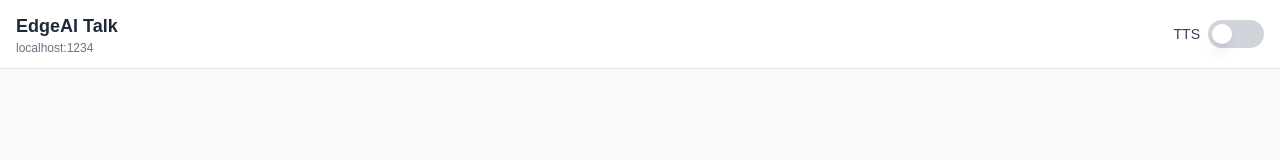
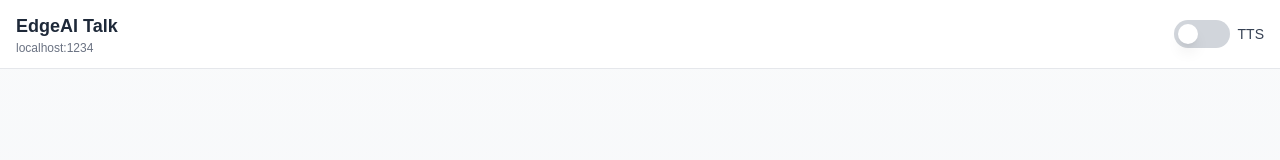
Before and after one commit to Takashi-Matsumura/edgeai-talk, a Next.js app: page / in a window 1280 px wide. Shown: the top 160 px of the page. Built offline with nearby package versions, Linux system fonts and the light colour scheme.

Commit message:
Move TTS label to right side of toggle

```diff
--- a/app/page.tsx
+++ b/app/page.tsx
@@ -182,7 +182,6 @@ export default function Home() {
             )}
             {isTtsSupported && (
               <div className="flex items-center gap-2">
-                <span className="text-sm font-medium text-gray-700 dark:text-gray-300">TTS</span>
                 <button
                   onClick={() => setIsTtsEnabled(!isTtsEnabled)}
                   className="relative inline-flex h-7 w-14 items-center rounded-full transition-colors focus:outline-none focus:ring-2 focus:ring-green-500 focus:ring-offset-2"
@@ -195,6 +194,7 @@ export default function Home() {
                     }`}
                   />
                 </button>
+                <span className="text-sm font-medium text-gray-700 dark:text-gray-300">TTS</span>
               </div>
             )}
           </div>
```
